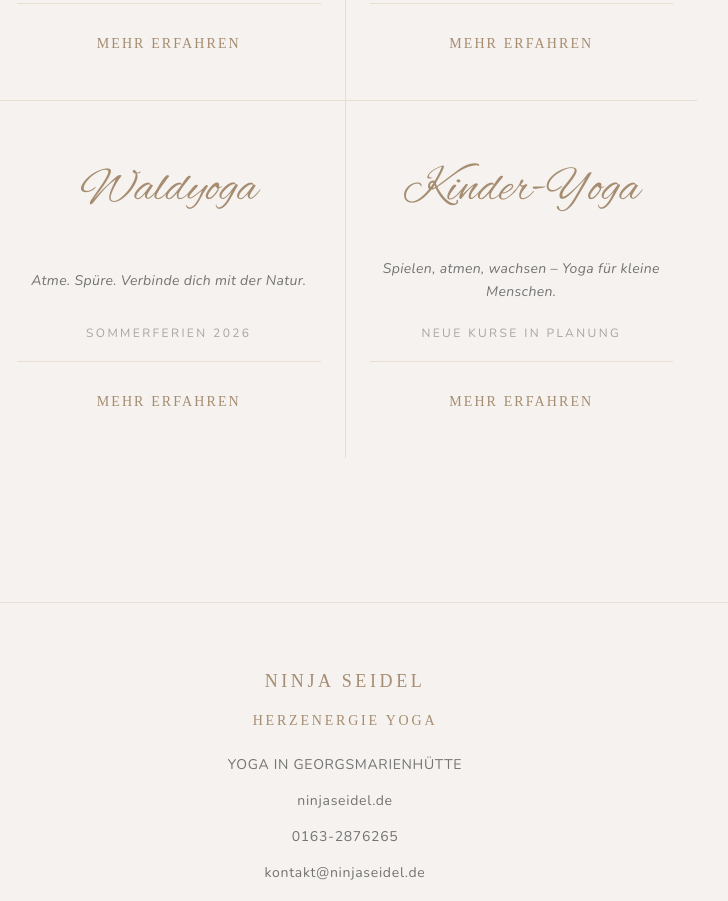
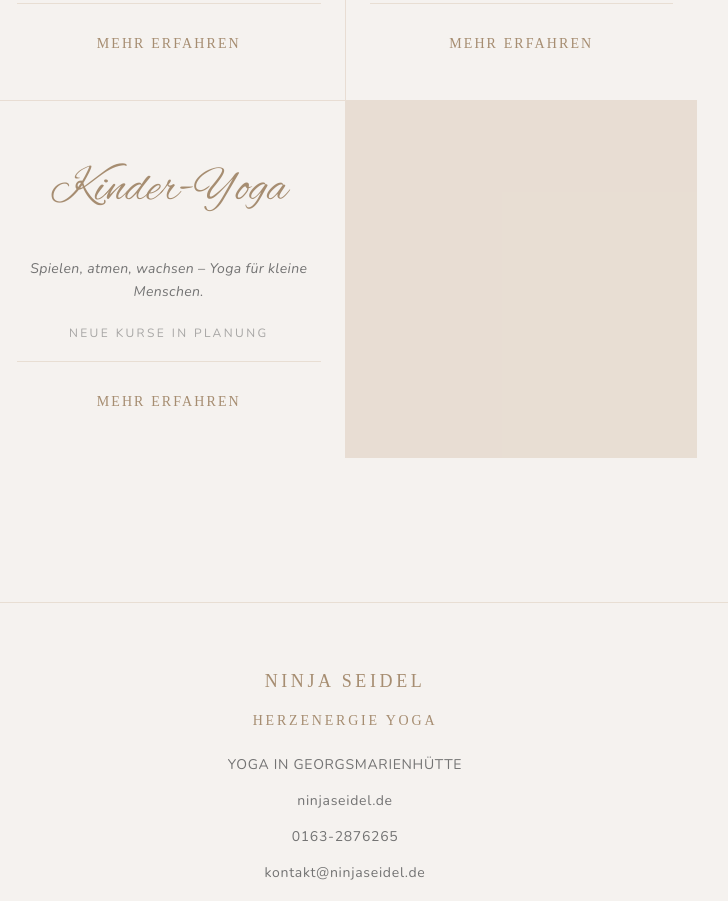
Before and after one commit to Herzenergie-Yoga/herzenergie-yoga.github.io, an Astro site: page /kurse in a window 1280 px wide. Shown: the part 1234-2135 px from the top of the page, without its empty margins (295-1023 px from the left). Built offline with nearby package versions, Linux system fonts and the light colour scheme; Astro itself is replaced by a stand-in of ours; a web font is replaced by a local one.

Commit message:
Remove Waldyoga course from index
Removed Waldyoga course entry from the list.

```diff
--- a/src/pages/kurse/index.astro
+++ b/src/pages/kurse/index.astro
@@ -22,12 +22,6 @@ const yogastile = [
     name: 'Yin Yoga',
     tagline: 'Still werden, tief loslassen',
     info: 'Samstag',
-  },
-  {
-    href: '/kurse/waldyoga',
-    name: 'Waldyoga',
-    tagline: 'Atme. Spüre. Verbinde dich mit der Natur.',
-    info: 'Sommerferien 2026',
   },
   {
     href: '/kurse/kinder-yoga',
```
